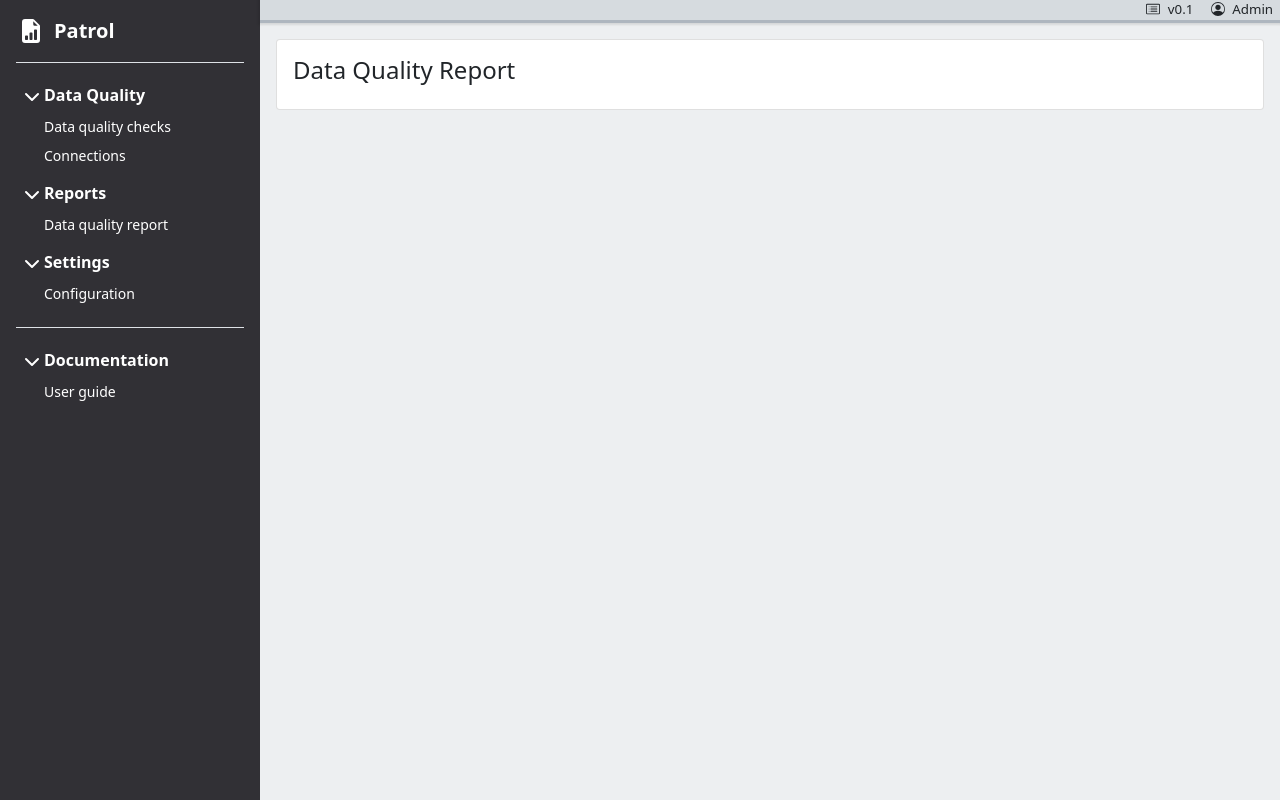
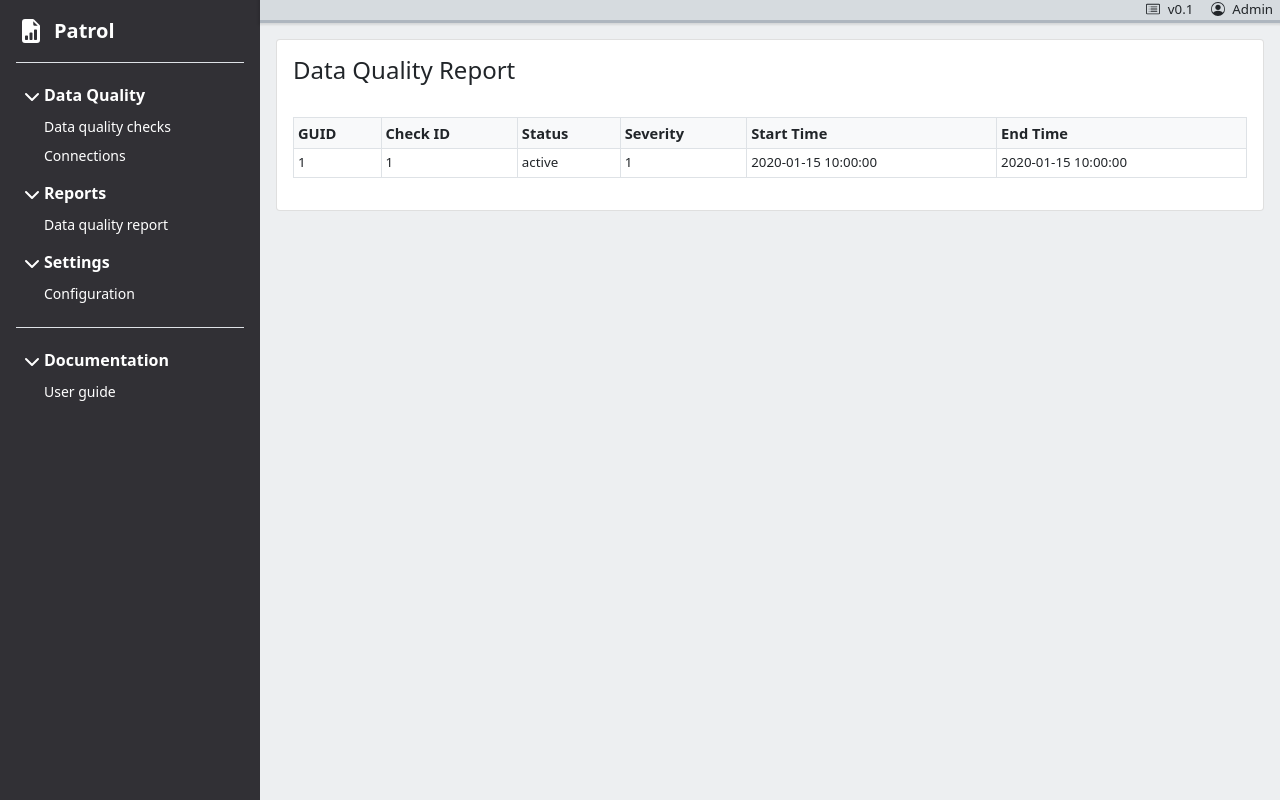
Before and after one commit to data-patrol/patrol, a Flask app: page /rep-dq/ in a window 1280 px wide. Run offline with Flask 2, Linux system fonts and the light colour scheme; tables that the repository leaves empty hold one stand-in row (values such as "Sample post").

Commit message:
UI quick prototypes

```diff
--- a/patrol/web/app.py
+++ b/patrol/web/app.py
@@ -1,6 +1,9 @@
 import logging
 
 from flask import Flask, render_template
+
+import patrol.data_model as dm
+
 
 app = Flask(__name__)
 
@@ -15,4 +18,6 @@ def connections():
 
 @app.route('/rep-dq/')
 def rep_dq():
-    return render_template('rep-dq.html')
+    dq_check_runs = dm.session.query(dm.DQ_Check_Run).order_by(
+            dm.DQ_Check_Run.start_time.desc())
+    return render_template('rep-dq.html', dq_check_runs=dq_check_runs)
--- a/patrol/web/static/css/main.css
+++ b/patrol/web/static/css/main.css
@@ -24,3 +24,11 @@ main {
 .gray-dark {
   background-color: #313035;
 }
+
+.data-table-header {
+  font-size: 11pt;
+}
+
+.data-table-row {
+  font-size: 10pt;
+}
--- a/patrol/web/templates/rep-dq.html
+++ b/patrol/web/templates/rep-dq.html
@@ -1,6 +1,31 @@
 {%extends "master.html" %}
 {%block content%}
 
-<h4 class="card-title">Data Quality Report</h4>
+<h4 class="card-title">Data Quality Report</h4><br/>
+
+<table class="table table-sm table-borderless table-bordered table-hover">
+    <thead class="data-table-header bg-light">
+      <tr>
+        <th scope="col">GUID</th>
+        <th scope="col">Check ID</th>
+        <th scope="col">Status</th>
+        <th scope="col">Severity</th>
+        <th scope="col">Start Time</th>
+        <th scope="col">End Time</th>
+      </tr>
+    </thead>
+    <tbody>
+      {% for row in dq_check_runs %}
+      <tr class="data-table-row">
+        <td>{{ row.guid }}</th>
+        <td>{{ row.check_id }}</th>
+        <td>{{ row.status }}</td>
+        <td>{{ row.severity }}</td>
+        <td>{{ row.start_time }}</td>
+        <td>{{ row.end_time }}</td>
+      </tr>
+      {% endfor %}
+    </tbody>
+  </table>
 
 {% endblock %}
```
Also changed, not shown: 1 other file.
